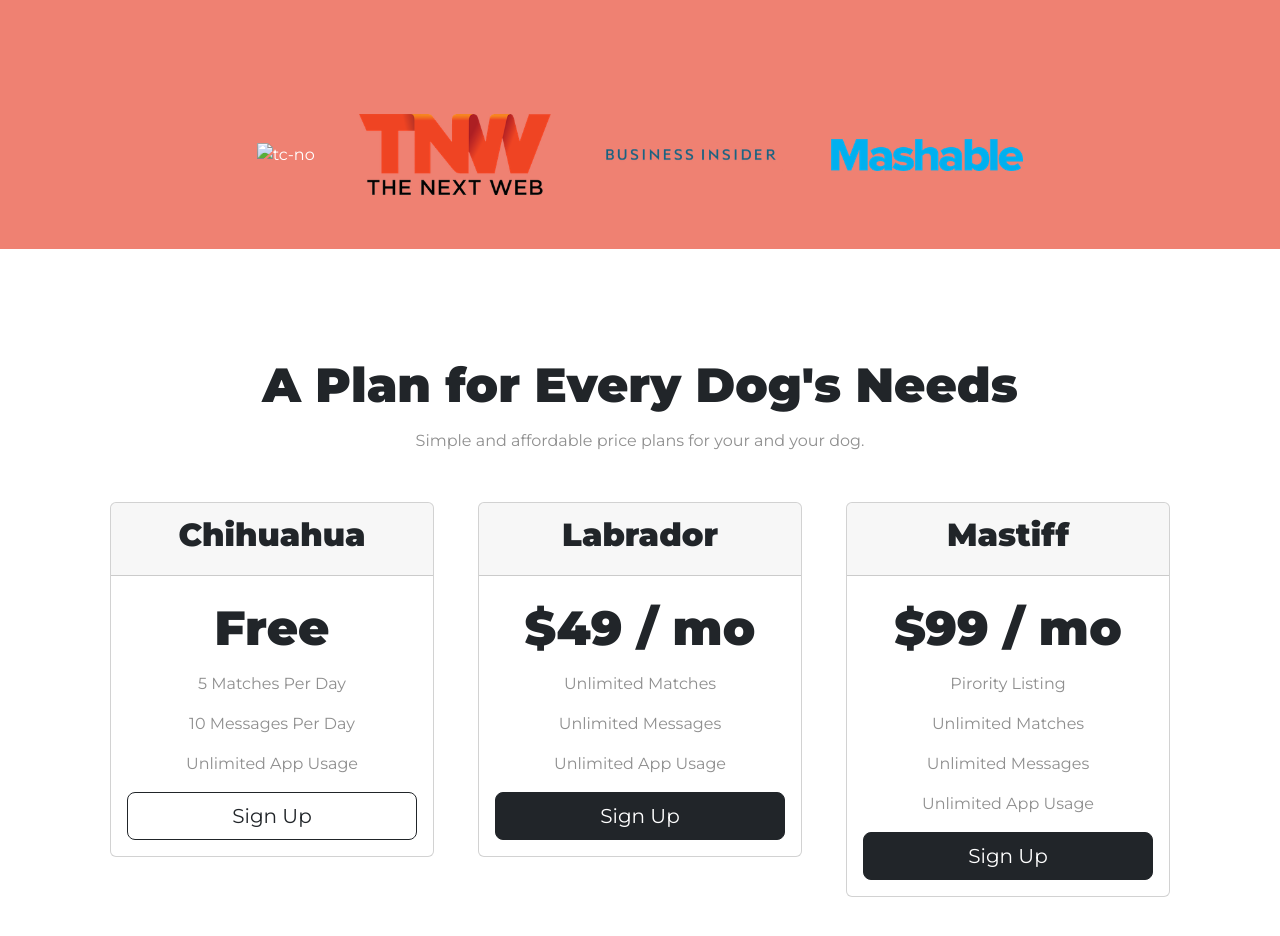
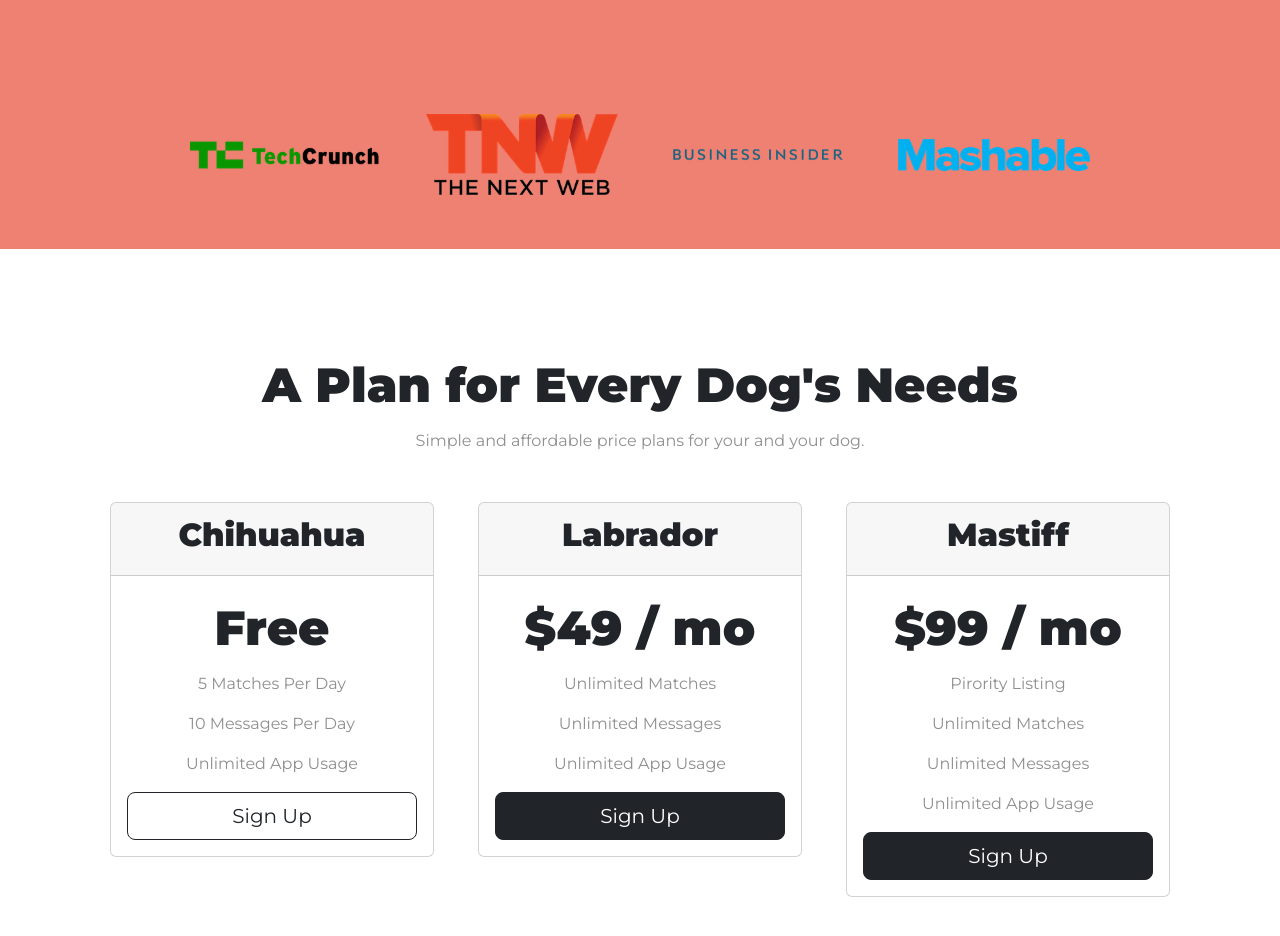
Before and after one commit to Meryem220/TinDog, a plain HTML site: page index.html in a window 1280 px wide. Shown: the part 1640-2576 px from the top of the page. Drawn offline with nearby package versions, Linux system fonts and the light colour scheme.

Commit message:
Update index.html

```diff
--- a/index.html
+++ b/index.html
@@ -167,7 +167,7 @@
   <!-- Press -->
 
   <section  class="colored-section" id="press">
-    <img class="press-logo" src="/TinDog/TinDog-Start-master/images/TechCrunch.png" alt="tc-no">
+    <img class="press-logo" src="images/TechCrunch.png" alt="tc-no">
     <img class="press-logo" src="images/tnw.png" alt="tnw-logo">
     <img class="press-logo" src="images/bizinsider.png" alt="biz-insider-logo">
     <img class="press-logo" src="images/mashable.png" alt="mashable-logo">
```
